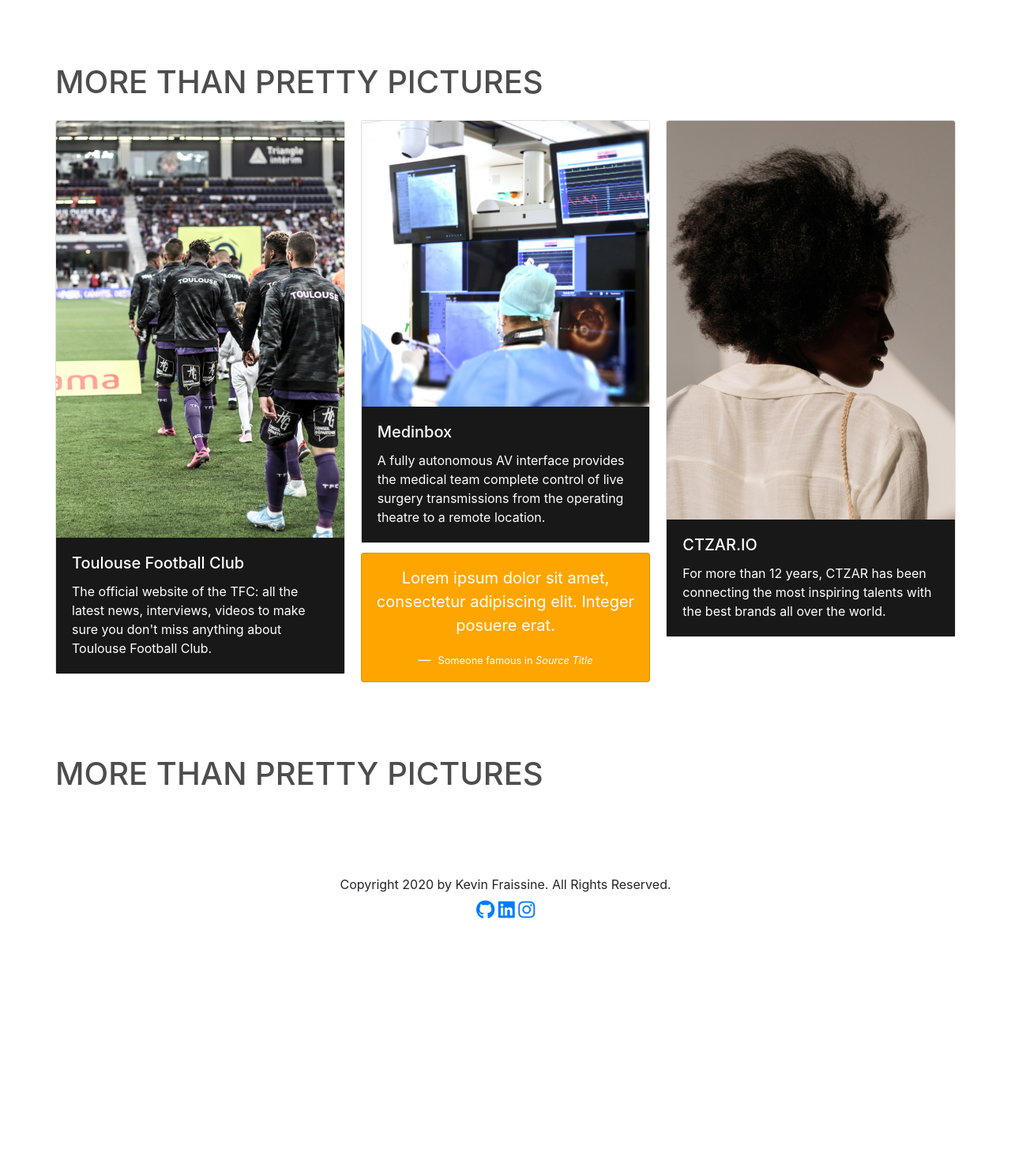
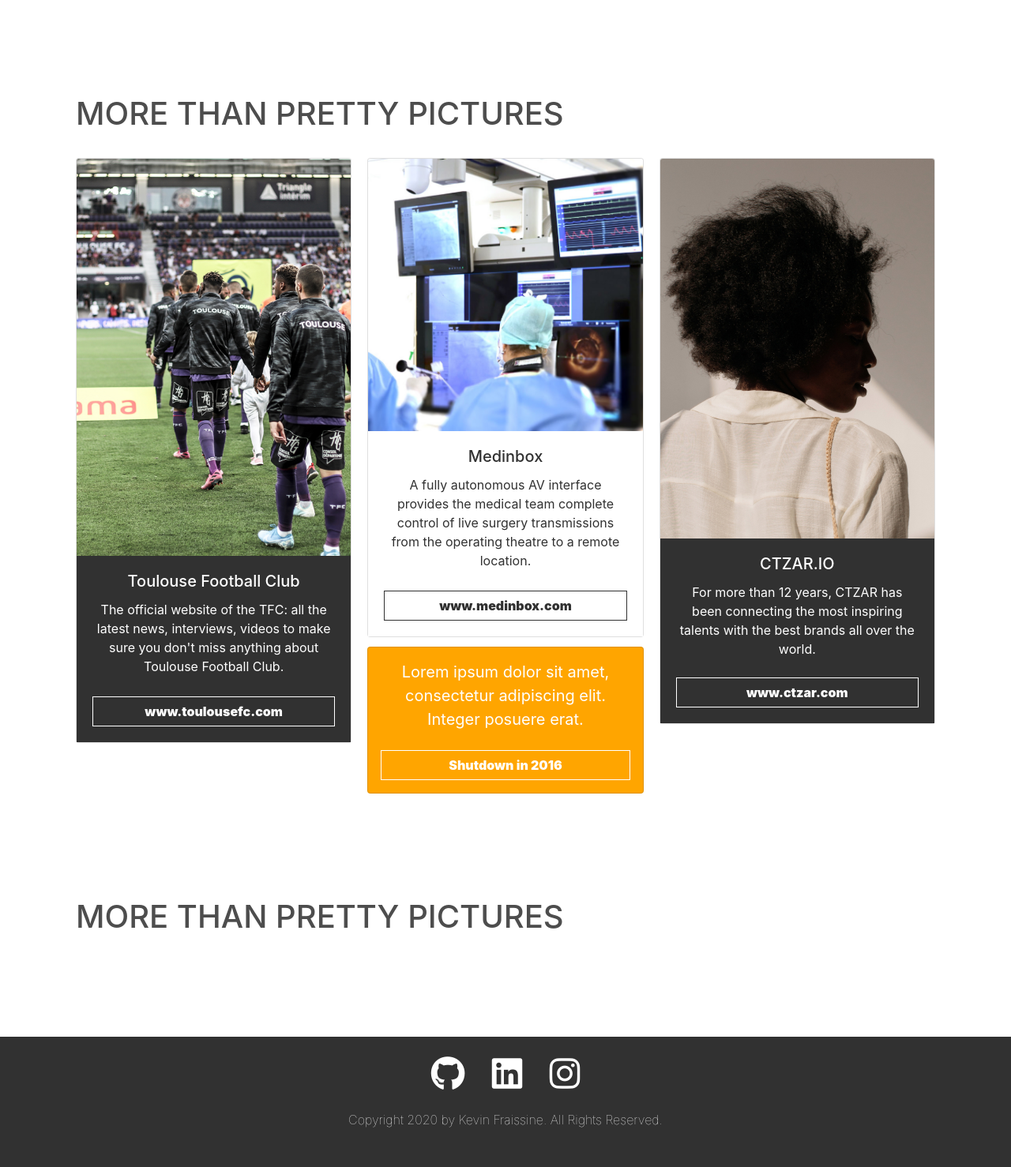
Before and after one commit to kevin-14k/kf, a PHP site: page / in a window 1280 px wide. Shown: the part 616-2094 px from the top of the page at 79% size. Before the commit the page ends 1779 px from the top, so only its background shows below. Run offline with PHP 8.4, Linux system fonts and the light colour scheme; some libraries are stand-ins or nearby versions; some web fonts are replaced.

Commit message:
ADd base

```diff
--- a/assets/style.css
+++ b/assets/style.css
@@ -24,18 +24,81 @@
 }
 
 .projects {
-	margin: 4rem;
+	margin: 6rem;
 }
 
 .bg-primary {
 	background: orange !important;
 }
 
-.fab {
-	font-size: 24px;
+.card-body {
+	background: #313131;
+	color: white;
 }
 
-.card-body {
-	background: #181818;
+.card-body-reverse {
+	background: white;
+	color: #313131;
+}
+
+.btn {
+	margin-top: 10px;
+	width: 100%;
+	font-weight: 900;
+	border: 1px solid white;
+	border-radius: 0;
+}
+
+.btn-primary {
+	color: white;
+	background: none;
+}
+
+.btn-primary:hover {
+	color: #313131;
+	border-color: white;
+	background: white;
+}
+
+.btn-secondary {
+	color: #313131;
+	background: none;
+	border-color: #313131;
+}
+
+.btn-secondary:hover {
+	color: white;
+	border-color: #313131;
+	background: #313131;
+}
+
+.btn-disabled {
+    cursor: not-allowed;
+}
+
+.btn-disabled:hover {
+    cursor: not-allowed;
+    background: none;
+    color: white;
+}
+
+
+.card:hover .card-img-top {
+  transform: scale(1.01); /* (150% zoom - Note: if the zoom is too large, it will go outside of the viewport) */
+}
+
+#footer {
+	background: #313131;
+	color: white;
+	font-weight: 100;
+}
+
+.fab {
+	font-size: 44px;
+	margin: 0 15px;
 	color: white;
 }
+
+.fab:hover {
+	color: #959595;
+}
--- a/index.html
+++ b/index.html
@@ -34,47 +34,50 @@
 		<section class="projects">
 			<div class="container">
 				<div class="row">
-					<h1 class="display-5 py-3">MORE THAN PRETTY PICTURES</h1>
+					<h1 class="display-5 py-4">MORE THAN PRETTY PICTURES</h1>
 				</div>
 
 				<div class="row">
 					<div class="card-columns">
-					 	 <div class="card">
+					 	 <div class="card text-center">
     						<img src="assets/card-1.jpg" class="card-img-top" alt="...">
     						<div class="card-body">
         						<h5 class="card-title">Toulouse Football Club</h5>
         						<p class="card-text">The official website of the TFC: all the latest news, interviews, videos to make sure you don't miss anything about Toulouse Football Club.</p>
+
+        						<a href="https://www.toulousefc.com/" class="btn btn-primary">www.toulousefc.com</a>
       						</div>
     					</div>
 
 
-    					<div class="card">
+    					<div class="card text-center">
     						<img src="assets/card-2.jpg" class="card-img-top" alt="...">
-    						<div class="card-body">
+    						<div class="card-body card-body-reverse">
         						<h5 class="card-title">Medinbox</h5>
         						<p class="card-text">A fully autonomous AV interface provides the medical team complete control of live surgery transmissions from the operating theatre to a remote location.</p>
+        						<a href="#" class="btn btn-secondary">www.medinbox.com</a>
       						</div>
     					</div>
 
     					<div class="card bg-primary text-white text-center p-3">
     						<blockquote class="blockquote mb-0">
 					      		<p>Lorem ipsum dolor sit amet, consectetur adipiscing elit. Integer posuere erat.</p>
-					      		<footer class="blockquote-footer text-white">
-					        		<small>
-					          			Someone famous in <cite title="Source Title">Source Title</cite>
-					        		</small>
-					      		</footer>
+
 					    	</blockquote>
+
+					    	<a class="btn btn-primary btn-disabled mt-2">Shutdown in 2016</a>
 					  	</div>
 
 
 
-    					<div class="card">
+    					<div class="card text-center">
     						<img src="assets/card-3.jpg" class="card-img-top" alt="...">
 
     						<div class="card-body">
         						<h5 class="card-title">CTZAR.IO</h5>
         						<p class="card-text">For more than 12 years, CTZAR has been connecting the most inspiring talents with the best brands all over the world.</p>
+
+        						<a href="" class="btn btn-primary mt-2">www.ctzar.com</a>
       						</div>
     					</div>
 					</div>
@@ -85,21 +88,21 @@
 		<section class="projects">
 			<div class="container">
 				<div class="row">
-					<h1 class="display-5 py-3">MORE THAN PRETTY PICTURES</h1>
+					<h1 class="display-5 py-4">MORE THAN PRETTY PICTURES</h1>
 				</div>
 			</div>
 		</section>
 
 		<section id="footer">
-			<div class="footer-informations py-3">
-				<div class="footer-informations-copyright t-align-c mb-2">
-					Copyright 2020 by Kevin Fraissine. All Rights Reserved.
-				</div>
-
+			<div class="footer-informations py-4">
 				<div class="footer-informations-icons t-align-c">
 					<a href=""><i class="fab fa-github"></i></a>
 					<a href=""><i class="fab fa-linkedin"></i></a>
 					<a href=""><i class="fab fa-instagram"></i></a>
+				</div>
+
+				<div class="footer-informations-copyright t-align-c my-4">
+					Copyright 2020 by Kevin Fraissine. All Rights Reserved.
 				</div>
 			</div>
 		</section>
```
